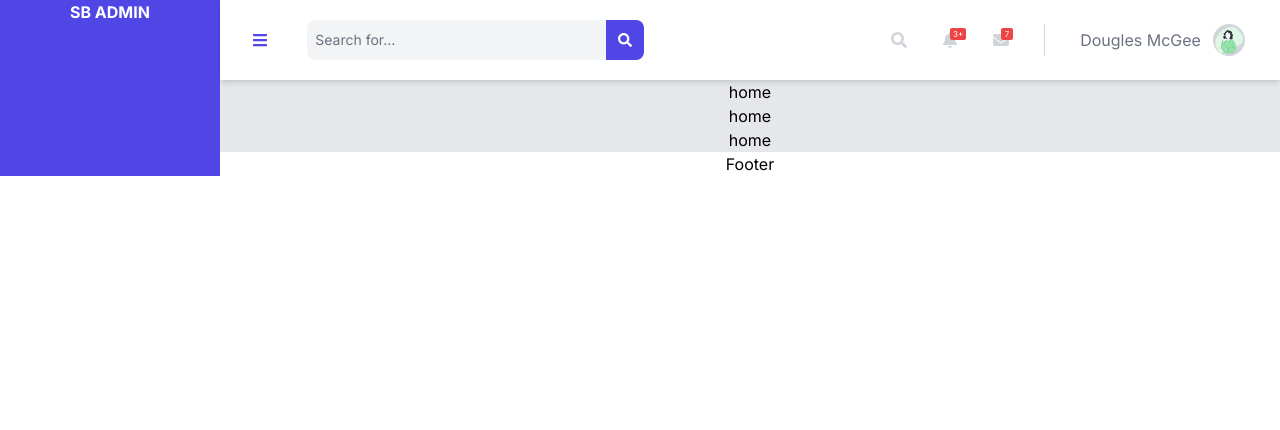
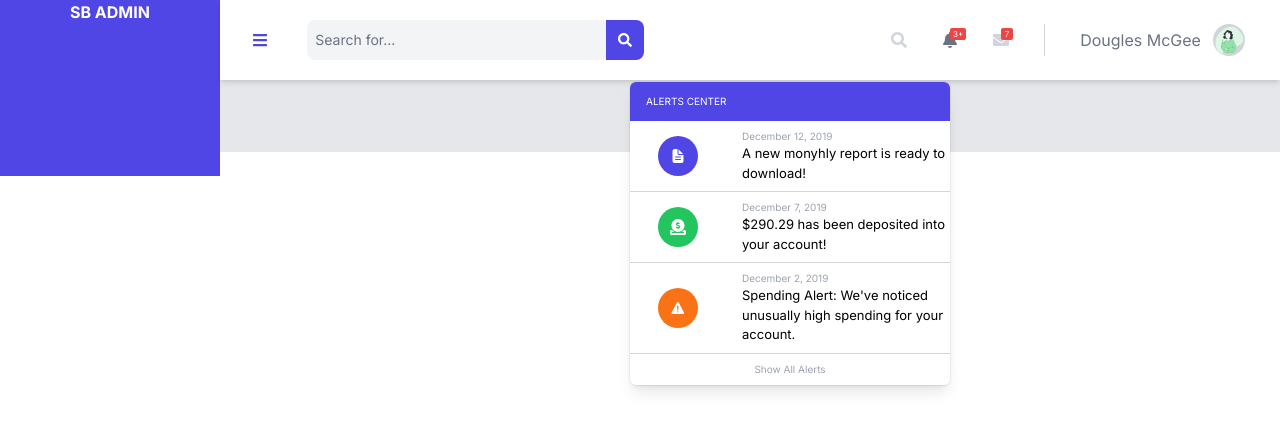
Before and after one commit to samudiSenevirathne/Admin-Dashboard, a Next.js app: page / in a window 1280 px wide. Both pictures are taken after a click on the icon 950 px from the left and 40 px from the top of the page. Shown: the top 430 px of the page. Built offline with nearby package versions, Linux system fonts and the light colour scheme.

Commit message:
Content Updated

```diff
--- /dev/null
+++ b/app/componant/Alert.tsx
@@ -0,0 +1,68 @@
+import { IoDocumentText } from "react-icons/io5";
+import { FaCircleDollarToSlot } from "react-icons/fa6";
+import { IoWarning } from "react-icons/io5";
+
+export default function Alert() {
+    return (
+        <div className=" absolute flex flex-col right-0 z-10 mt-[82px] mr-[330px] w-80 origin-top-right
+        rounded-md bg-white shadow-lg ring-1 ring-black ring-opacity-5 focus:outline-none">
+
+         <div  className="px-4 py-3 bg-indigo-600 text-white cursor-default rounded-t-md text-start text-[10px]">
+           ALERTS CENTER
+         </div>
+
+         <div>
+
+         <div className="px-0 py-2 grid grid-cols-3 gap-4 hover:bg-gray-100">
+            <dt className="h-10 w-10 rounded-full mx-auto bg-indigo-600 my-auto ">
+            <IoDocumentText className="text-white m-3"/>
+            </dt>
+            <dd className=" col-span-2">
+               <h1 className=" text-gray-400 text-start text-[10px]">December 12, 2019</h1>
+              <h1 className="text-black text-[13px] text-start">
+              A new monyhly report is ready to download!
+              </h1>
+            </dd>
+           </div>
+
+           <div  className="bg-gray-300 w-full h-[1px]"></div>
+
+          <div className="px-0 py-2 grid grid-cols-3 gap-4 hover:bg-gray-100">
+            <dt className="h-10 w-10 rounded-full mx-auto bg-green-500 my-auto ">
+            <FaCircleDollarToSlot  className="text-white m-3"/>
+            </dt>
+            <dd className=" col-span-2">
+               <h1 className=" text-gray-400 text-start text-[10px]">December 7, 2019</h1>
+              <h1 className="text-black text-[13px] text-start">
+              $290.29 has been deposited into your account!
+              </h1>
+            </dd>
+           </div>
+
+           <div  className="bg-gray-300 w-full h-[1px]"></div>
+
+           <div className="px-0 py-2 grid grid-cols-3 gap-4 hover:bg-gray-100">
+            <dt className="h-10 w-10 rounded-full mx-auto bg-orange-500 my-auto ">
+            <IoWarning  className="text-white m-3"/>
+            </dt>
+            <dd className="= col-span-2">
+               <h1 className=" text-gray-400 text-start text-[10px]">December 2, 2019</h1>
+              <h1 className="text-black text-[13px] text-start">
+                Spending Alert: We've noticed unusually high spending for your account.
+              </h1>
+            </dd>
+           </div>
+
+           <div  className="bg-gray-300 w-full h-[1px]"></div>
+
+         </div>
+
+
+       <div  className="px-4 py-2   text-gray-400  rounded-b-md text-center text-[10px]
+       cursor-pointer hover:bg-gray-100">
+        Show All Alerts
+        </div>
+
+        </div>
+    );
+  }
--- a/app/componant/Header.tsx
+++ b/app/componant/Header.tsx
@@ -11,11 +11,13 @@ import { FaBars } from "react-icons/fa";
 import SearchBar from "./SearchBar";
 import PopUp from "./PopUp";
 import Meassage from "./Meassage";
+import Alert from "./Alert";
 
 export default function Header() {
 
   const [isPopUpVisible, setPopUpVisible] = useState(false);
   const [isMeassageVisible, setMeassageVisible] = useState(false);
+  const [isAlertVisible, setAlertVisible] = useState(false);
 
     const togglePopUp = () => {
         setPopUpVisible(!isPopUpVisible);
@@ -23,7 +25,11 @@ export default function Header() {
 
     const toggleMeassage = () => {
       setMeassageVisible(!isMeassageVisible);
-  };
+    };
+
+    const toggleAlert = () => {
+      setAlertVisible(!isAlertVisible);
+    };
 
     return (
         <nav className="flex flex-row justify-between bg-white shadow-gray shadow-md">
@@ -44,7 +50,8 @@ export default function Header() {
           <FaSearch className="my-auto text-gray-300 cursor-pointer hover:text-gray-400 "/>
 
           <div className="flex flex-row cursor-pointer">
-          <FaBell className="my-auto text-gray-300 hover:text-gray-400 " />
+          <FaBell  onClick={toggleAlert} className={`my-auto text-gray-300 hover:text-gray-400
+          ${isAlertVisible ? "text-gray-500" : ""}`}/>
           <div className="bg-red-500 h-3 w-4 text-center text-white text-[8px] rounded-sm mt-7 ml-2 absolute ">3+</div>
           </div>
 
@@ -67,6 +74,7 @@ export default function Header() {
 
            {isPopUpVisible && <PopUp />}
            {isMeassageVisible && <Meassage />}
+           {isAlertVisible && <Alert />}
 
           </div>
 
```
